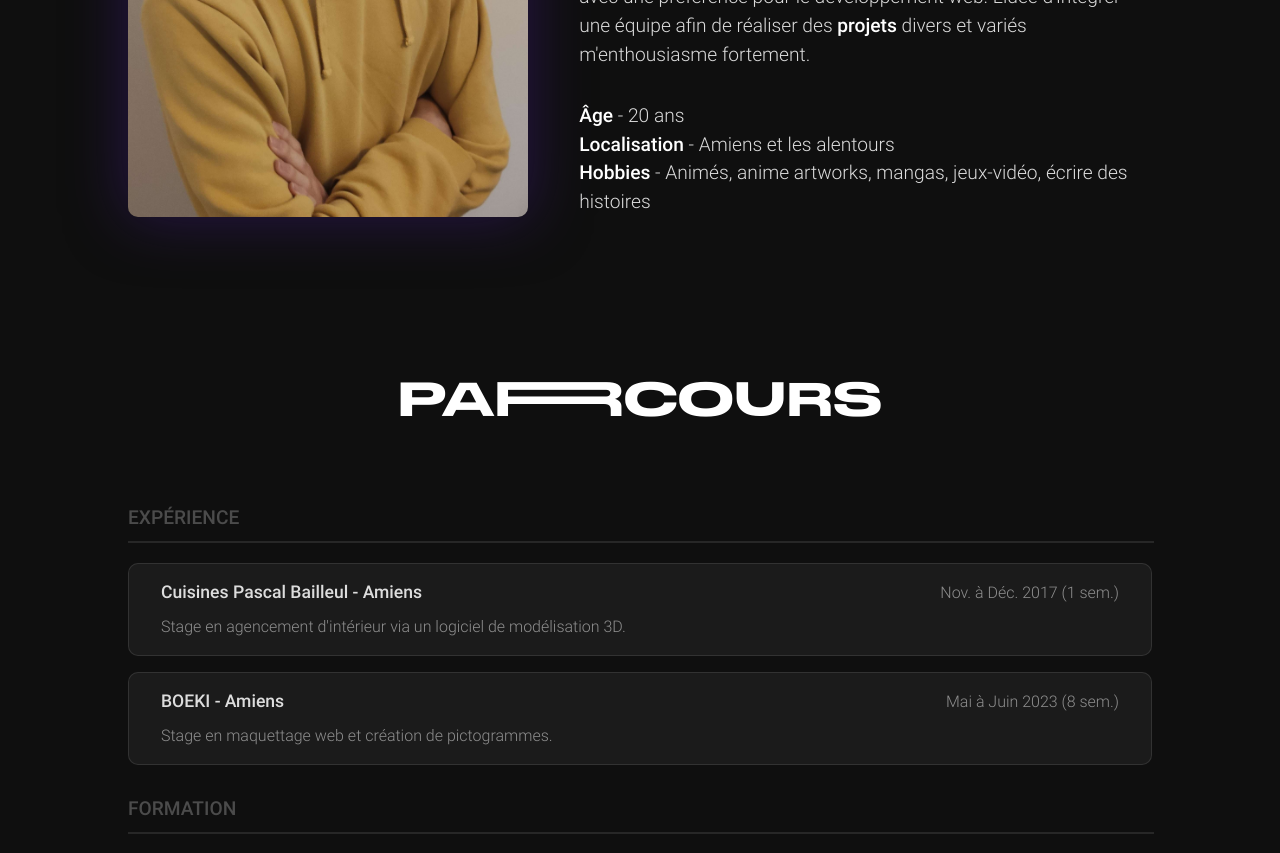
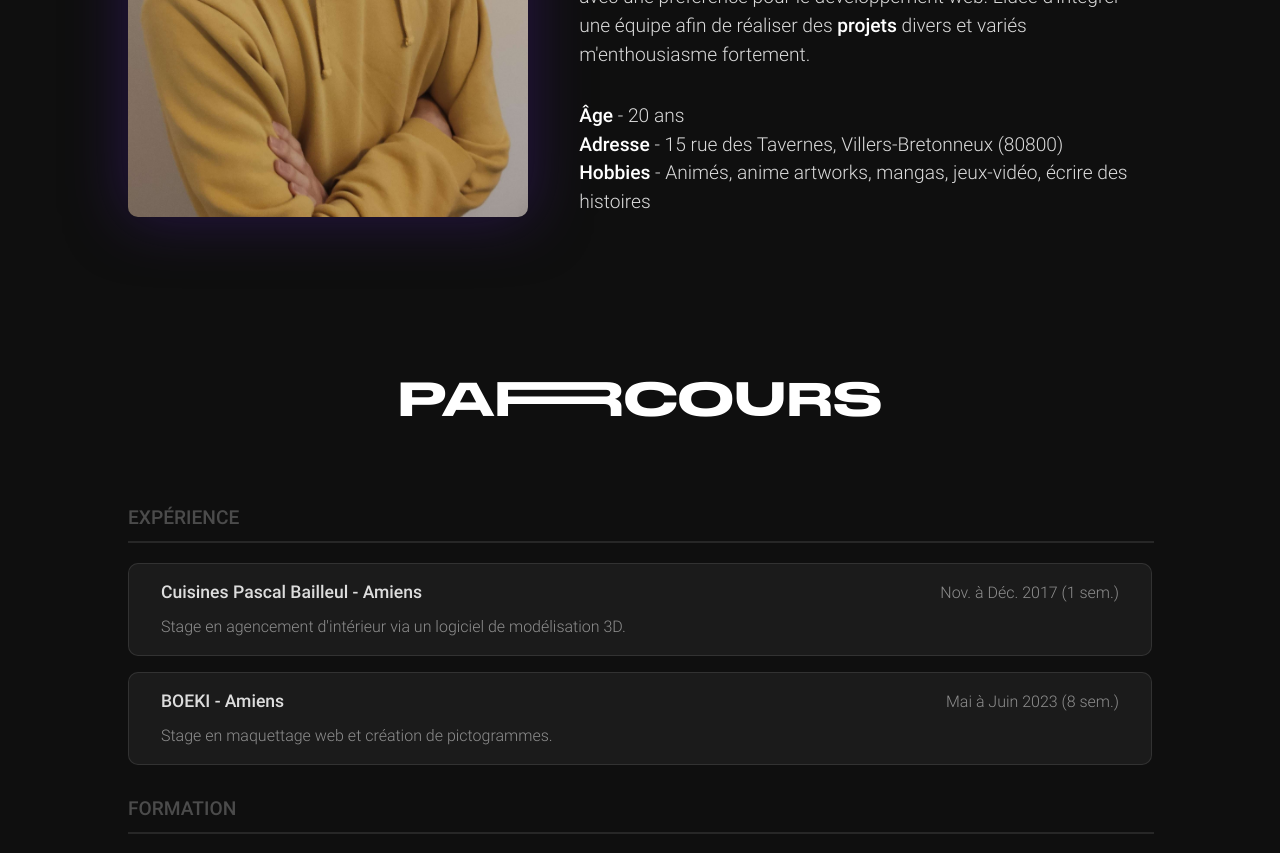
Before and after one commit to HawksleyNem/hawksley-m, a React (Vite) app: page / in a window 1280 px wide. Shown: the part 1480-2333 px from the top of the page. Built offline with nearby package versions, Linux system fonts and the light colour scheme.

Commit message:
fix address

```diff
--- a/src/layouts/Profile/Profile.jsx
+++ b/src/layouts/Profile/Profile.jsx
@@ -23,7 +23,7 @@ export default function Profile() {
                 L'idée d'intégrer une équipe afin de réaliser des <span className='highlight'>projets</span> divers et variés m'enthousiasme fortement.
               </p>
               <p><span className='highlight'>Âge</span> - 20 ans <br />
-              <span className='highlight'>Localisation</span> - Amiens et les alentours <br />
+              <span className='highlight'>Adresse</span> -  15 rue des Tavernes, Villers-Bretonneux (80800)<br />
               <span className='highlight'>Hobbies</span> - Animés, anime artworks, mangas, jeux-vidéo, écrire des histoires</p>
             </div>
           </div>
```
Also changed, not shown: 6 other files (tests, documents, lock files or other folders).
